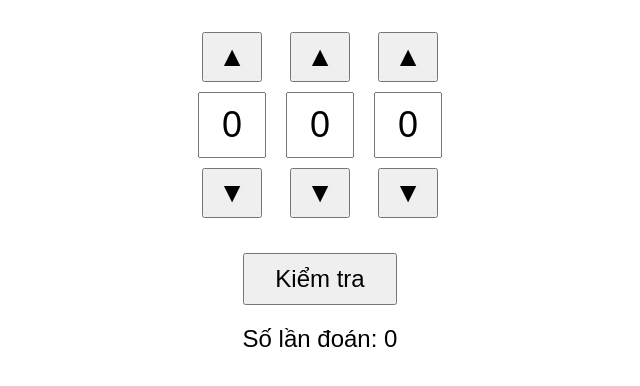
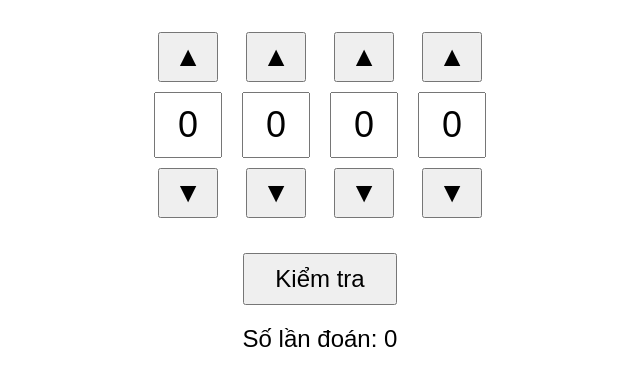
Before and after one commit to Vuvanluan1993/Numberguest, a plain HTML site: page index.html in a window 1280 px wide. Shown: the part 98-484 px from the top of the page, without its empty margins (320-960 px from the left). Drawn offline with Linux system fonts and the light colour scheme.

Commit message:
Update index.html

```diff
--- a/index.html
+++ b/index.html
@@ -83,11 +83,11 @@
 
   <script>
     // 🔧 Cấu hình số lượng chữ số ở đây:
-    const soLuongChuSo = 3;
+    const soLuongChuSo = 4;
 	let soLanDoan = 0;
 
     // 🔒 Mã bí mật (cần dài bằng `soLuongChuSo`)
-    const answer = ['5', '1', '1'];
+    const answer = ['1', '9', '7', '5'];
 	document.getElementById("clickSound").volume = 0.1;
 	document.getElementById("checkSound").volume = 0.2;
 
```
